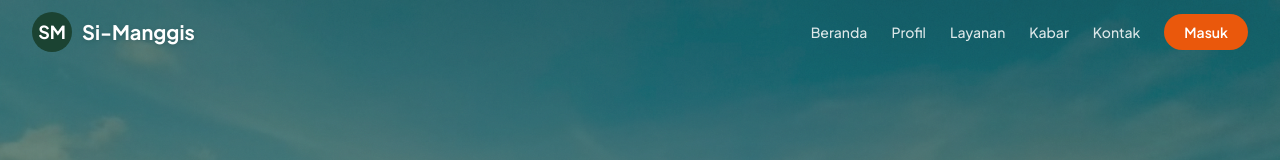
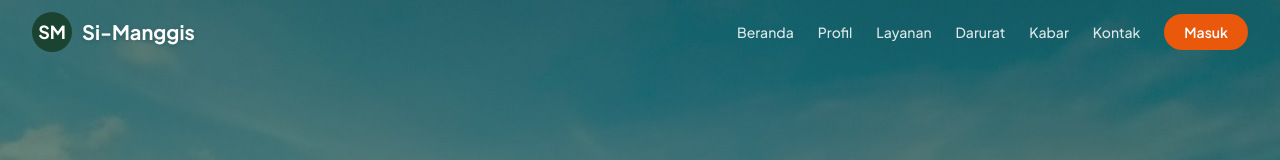
Before and after one commit to rezzz59/Si-Manggis, a Next.js app: page / in a window 1280 px wide. Shown: the top 160 px of the page. Built offline with nearby package versions, Linux system fonts and the light colour scheme.

Commit message:
feat: add Darurat link to Navbar

```diff
--- a/src/components/Navbar.tsx
+++ b/src/components/Navbar.tsx
@@ -8,6 +8,7 @@ const navLinks = [
   { label: "Beranda", href: "/" },
   { label: "Profil", href: "/profil" },
   { label: "Layanan", href: "/layanan" },
+  { label: "Darurat", href: "/darurat" },
   { label: "Kabar", href: "/artikel" },
   { label: "Kontak", href: "/kontak" },
 ];
```
